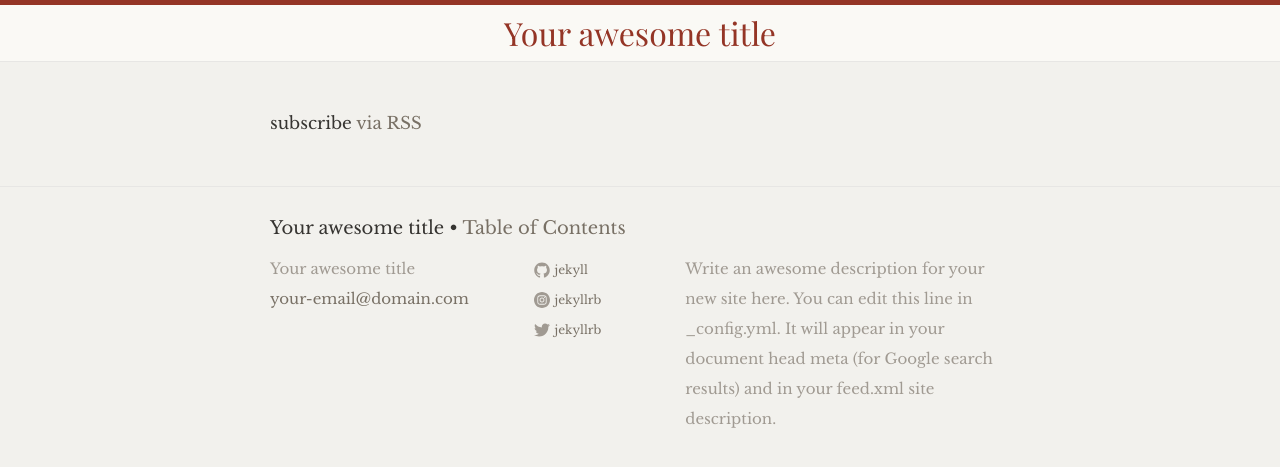
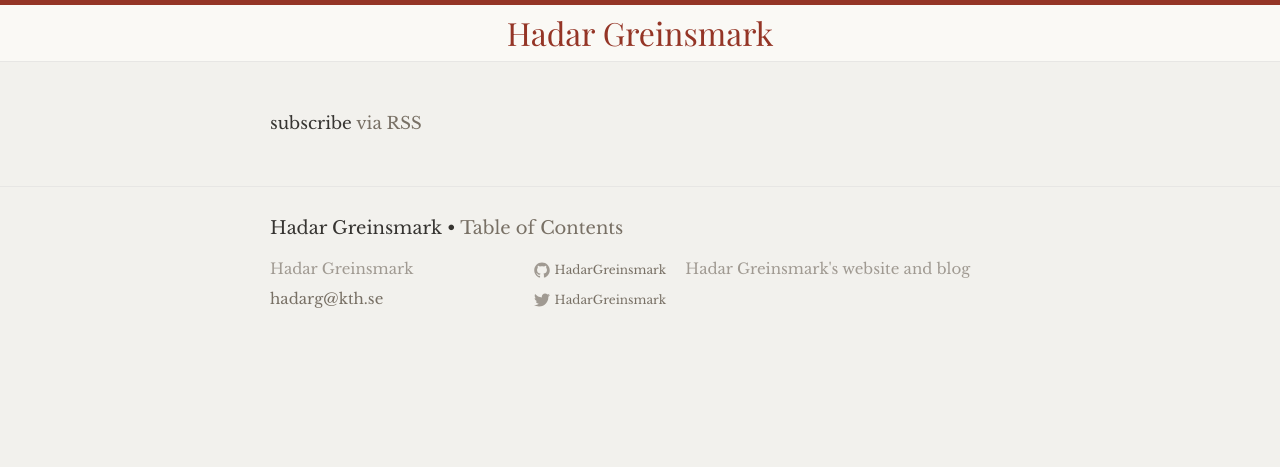
Before and after one commit to HadarGreinsmark/hadargreinsmark.github.io, a Jekyll site: the page built from index.html, in a window 1280 px wide. Shown: the top 467 px of the page. Built offline with Jekyll 4.4.1, drawn with Linux system fonts in a browser that asks for light colours; some web fonts are replaced.

Commit message:
Configure Jekyll

```diff
--- a/_config.yml
+++ b/_config.yml
@@ -13,17 +13,14 @@
 # you will see them accessed via {{ site.title }}, {{ site.email }}, and so on.
 # You can create any custom variable you would like, and they will be accessible
 # in the templates via {{ site.myvariable }}.
-title: Your awesome title
-email: your-email@domain.com
+title: Hadar Greinsmark
+email: hadarg@kth.se
 description: > # this means to ignore newlines until "baseurl:"
-  Write an awesome description for your new site here. You can edit this
-  line in _config.yml. It will appear in your document head meta (for
-  Google search results) and in your feed.xml site description.
-baseurl: "/jekyll-theme-libretto" # the subpath of your site, e.g. /blog
-url: "https://ferrolho.github.io" # the base hostname & protocol for your site
-github_username:    jekyll
-instagram_username: jekyllrb
-twitter_username:   jekyllrb
+  Hadar Greinsmark's website and blog
+baseurl: "/" # the subpath of your site, e.g. /blog
+url: "https://hadargreinsmark.github.io" # the base hostname & protocol for your site
+github_username:    HadarGreinsmark
+twitter_username:   HadarGreinsmark
 
 # Build settings
 markdown: kramdown
```
